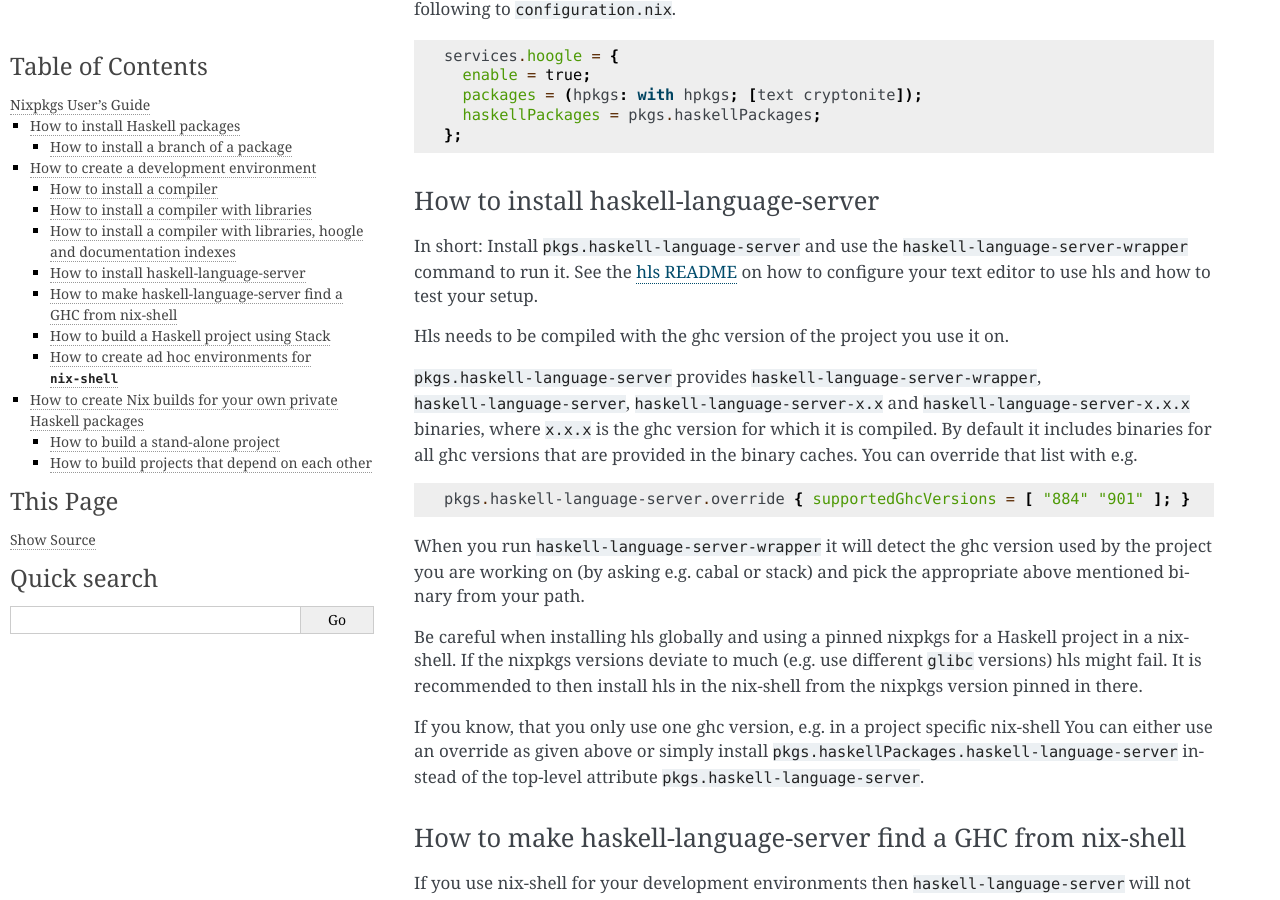
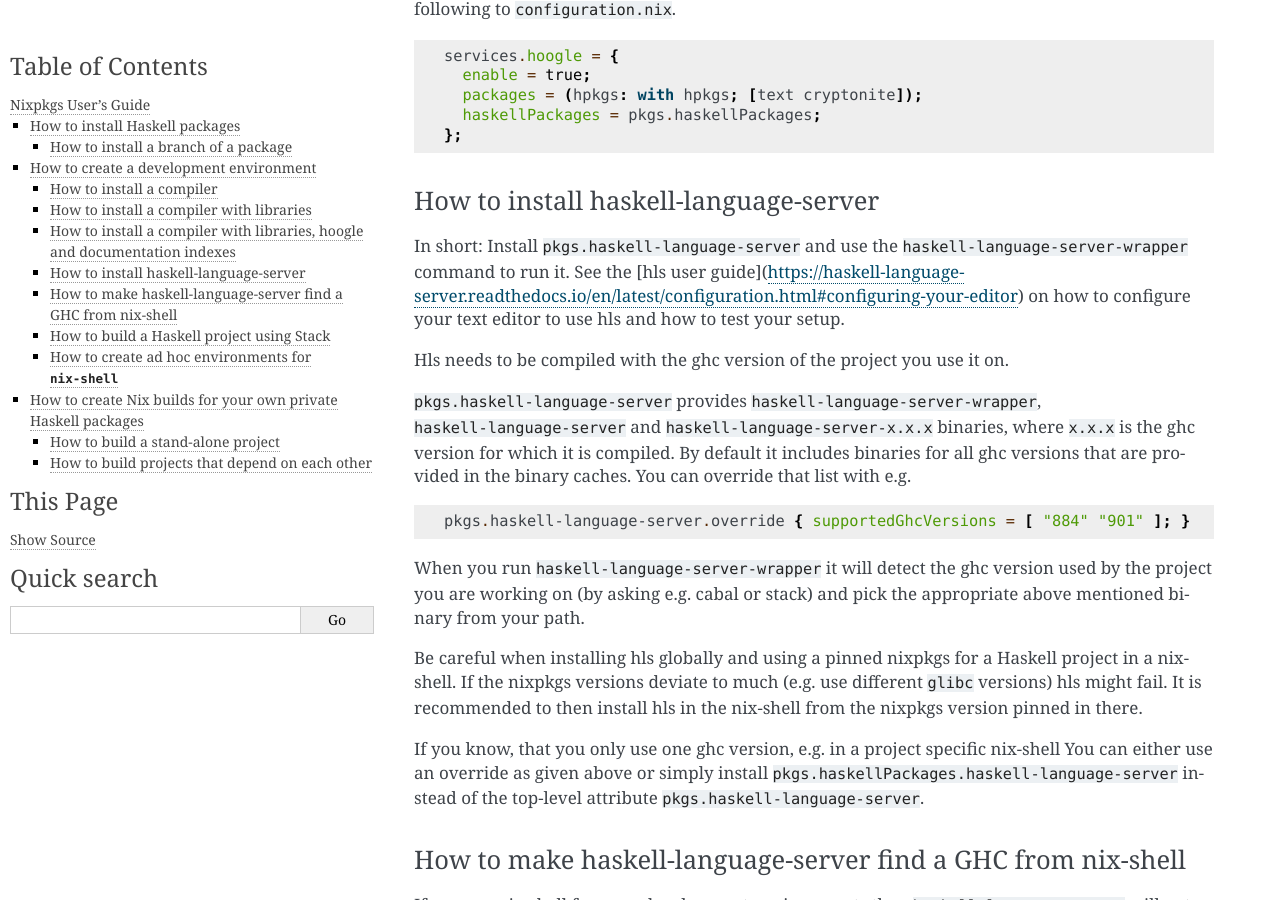
Before and after one commit to NixOS/cabal2nix, a Sphinx documentation site: the page built from doc/nixpkgs-users-guide.rst, in a window 1280 px wide and 900 px high, scrolled down 7416 px. Built offline with Sphinx 7.4.7, drawn with Linux system fonts in a browser that asks for light colours.

Commit message:
doc: Fix link to hls doku and remove a mentioned wrong alias

```diff
--- a/doc/nixpkgs-users-guide.rst
+++ b/doc/nixpkgs-users-guide.rst
@@ -440,16 +440,16 @@ How to install haskell-language-server
 ~~~~~~~~~~~~~~~~~~~~~~~~~~~~~~~~~~~~~~
 
 In short: Install ``pkgs.haskell-language-server`` and use the
-``haskell-language-server-wrapper`` command to run it. See the `hls
-README <https://github.com/haskell/haskell-language-server>`__ on how to
-configure your text editor to use hls and how to test your setup.
+``haskell-language-server-wrapper`` command to run it. See the
+[hls user guide](https://haskell-language-server.readthedocs.io/en/latest/configuration.html#configuring-your-editor)
+on how to configure your text editor to use hls and how to test your setup.
 
 Hls needs to be compiled with the ghc version of the project you use it
 on.
 
 ``pkgs.haskell-language-server`` provides
-``haskell-language-server-wrapper``, ``haskell-language-server``,
-``haskell-language-server-x.x`` and ``haskell-language-server-x.x.x``
+``haskell-language-server-wrapper``, ``haskell-language-server``
+and ``haskell-language-server-x.x.x``
 binaries, where ``x.x.x`` is the ghc version for which it is compiled.
 By default it includes binaries for all ghc versions that are provided
 in the binary caches. You can override that list with e.g.
```
